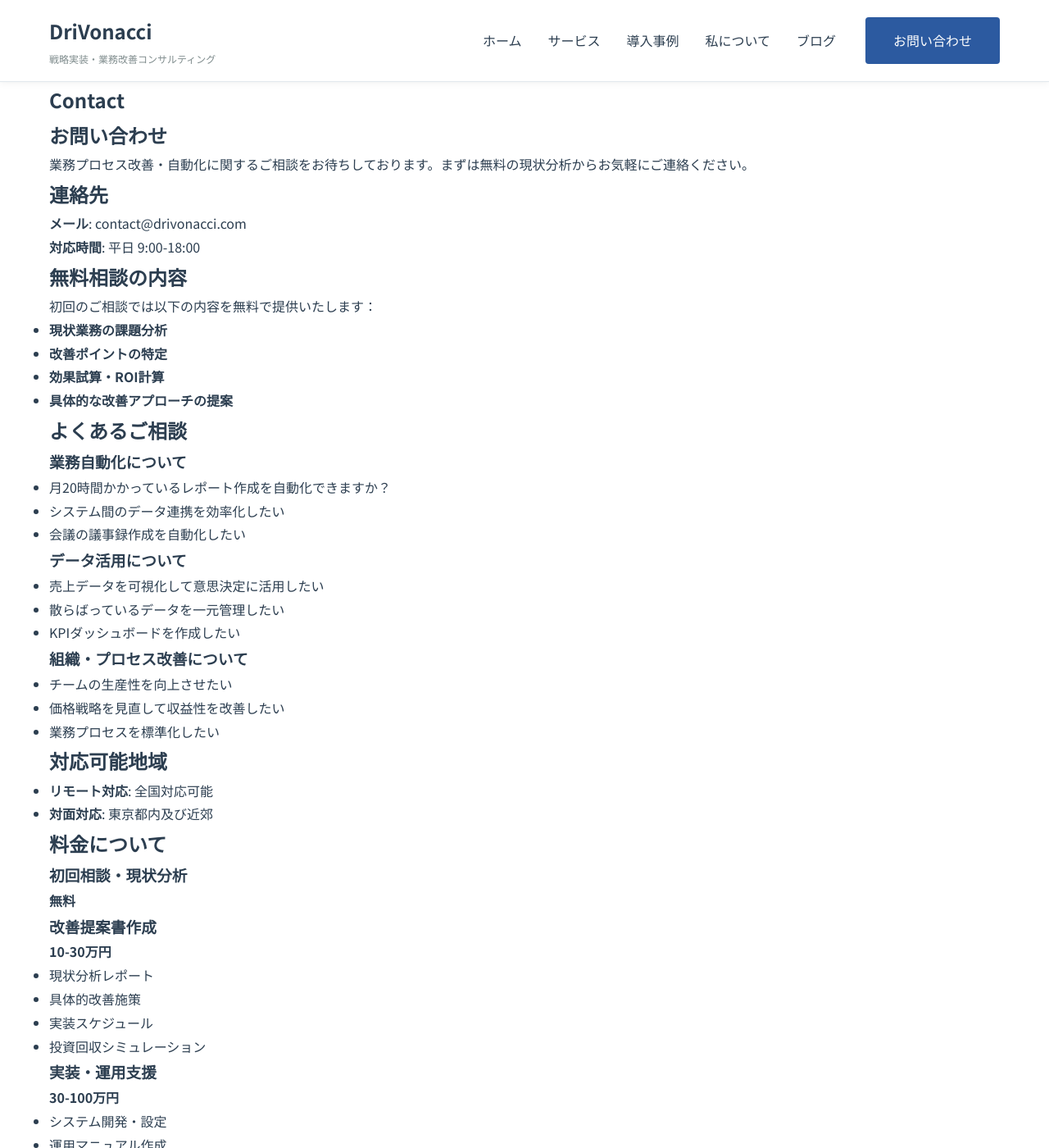
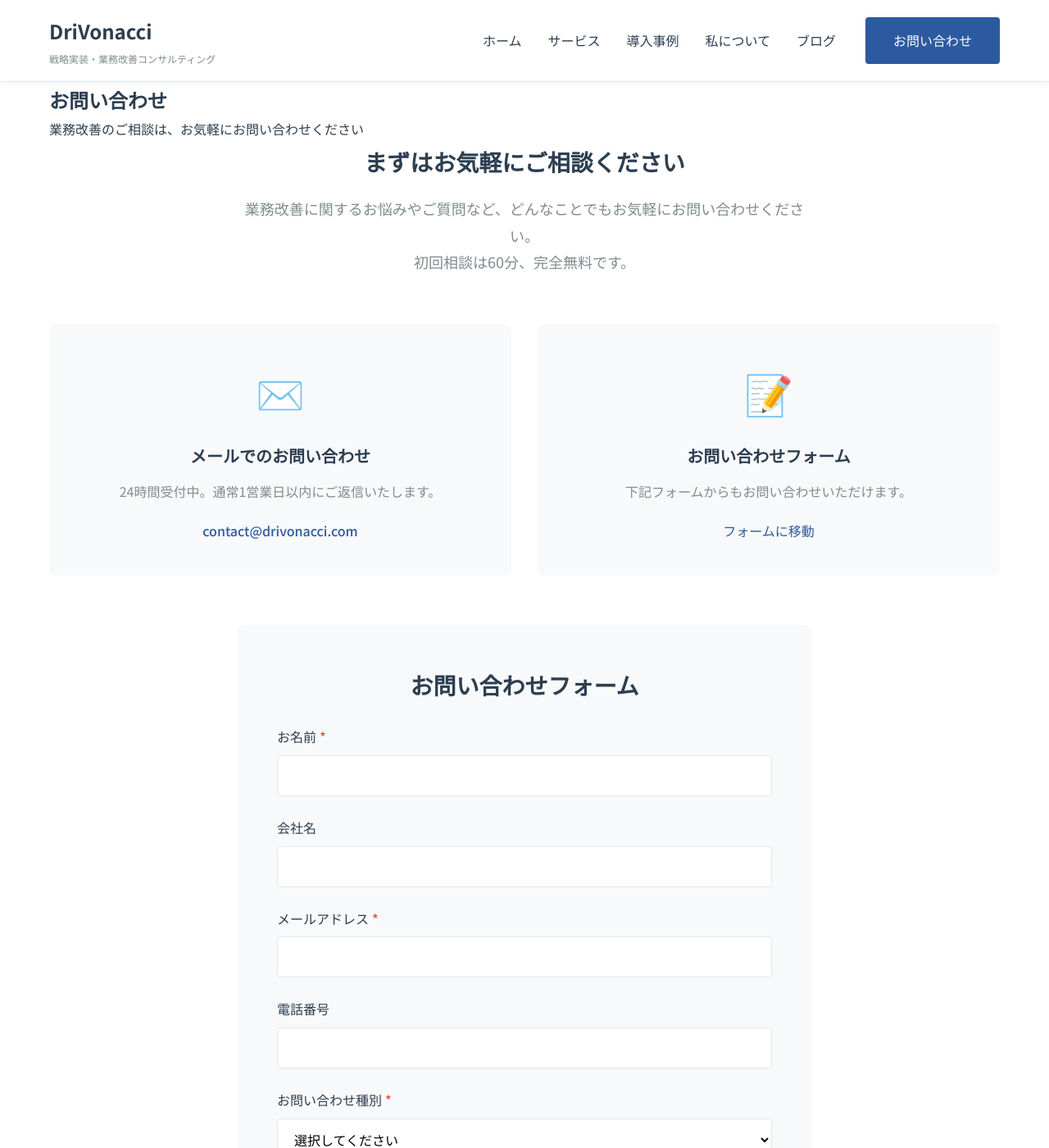
Before and after one commit to ManatoNhan/createHP, a Jekyll site: the page built from contact.md, in a window 1280 px wide and 1400 px high. Shown: the whole window at 82% size. Built offline with Jekyll 4.4.1, drawn with Linux system fonts in a browser that asks for light colours; some of the changed text lies outside the part shown.

Commit message:
Complete contact page with form and FAQ

```diff
--- a/contact.md
+++ b/contact.md
@@ -1,84 +1,308 @@
 ---
 layout: page
-title: Contact
-permalink: /contact/
+title: お問い合わせ
+description: 業務改善のご相談は、お気軽にお問い合わせください
 ---
 
-# お問い合わせ
+<style>
+.contact-intro {
+  text-align: center;
+  max-width: 700px;
+  margin: 0 auto 60px;
+}
 
-業務プロセス改善・自動化に関するご相談をお待ちしております。まずは無料の現状分析からお気軽にご連絡ください。
+.contact-intro h2 {
+  font-size: 1.75rem;
+  margin-bottom: 16px;
+  color: #2c3e50;
+}
 
-## 連絡先
+.contact-intro p {
+  font-size: 1.125rem;
+  color: #7f8c8d;
+  line-height: 1.8;
+}
 
-**メール**: contact@drivonacci.com
+.contact-methods {
+  display: grid;
+  grid-template-columns: repeat(auto-fit, minmax(300px, 1fr));
+  gap: 32px;
+  margin-bottom: 60px;
+}
 
-**対応時間**: 平日 9:00-18:00
+.contact-card {
+  background-color: #f8f9fa;
+  padding: 40px 32px;
+  border-radius: 8px;
+  text-align: center;
+  transition: transform 0.3s;
+}
 
-## 無料相談の内容
+.contact-card:hover {
+  transform: translateY(-8px);
+}
 
-初回のご相談では以下の内容を無料で提供いたします：
+.contact-icon {
+  font-size: 3rem;
+  margin-bottom: 16px;
+}
 
-- **現状業務の課題分析**
-- **改善ポイントの特定**
-- **効果試算・ROI計算**
-- **具体的な改善アプローチの提案**
+.contact-card h3 {
+  font-size: 1.25rem;
+  margin-bottom: 12px;
+  color: #2c3e50;
+}
 
-## よくあるご相談
+.contact-card p {
+  color: #7f8c8d;
+  margin-bottom: 20px;
+  line-height: 1.7;
+}
 
-### 業務自動化について
-- 月20時間かかっているレポート作成を自動化できますか？
-- システム間のデータ連携を効率化したい
-- 会議の議事録作成を自動化したい
+.contact-card a {
+  display: inline-block;
+  color: #2c5aa0;
+  font-weight: 500;
+  word-break: break-all;
+}
 
-### データ活用について
-- 売上データを可視化して意思決定に活用したい
-- 散らばっているデータを一元管理したい
-- KPIダッシュボードを作成したい
+.contact-form-section {
+  max-width: 700px;
+  margin: 0 auto;
+  background-color: #f8f9fa;
+  padding: 48px;
+  border-radius: 8px;
+}
 
-### 組織・プロセス改善について
-- チームの生産性を向上させたい
-- 価格戦略を見直して収益性を改善したい
-- 業務プロセスを標準化したい
+.contact-form-section h2 {
+  font-size: 1.75rem;
+  margin-bottom: 24px;
+  color: #2c3e50;
+  text-align: center;
+}
 
-## 対応可能地域
+.form-group {
+  margin-bottom: 24px;
+}
 
-- **リモート対応**: 全国対応可能
-- **対面対応**: 東京都内及び近郊
+.form-group label {
+  display: block;
+  font-weight: 500;
+  margin-bottom: 8px;
+  color: #2c3e50;
+}
 
-## 料金について
+.form-group input,
+.form-group textarea,
+.form-group select {
+  width: 100%;
+  padding: 12px 16px;
+  border: 1px solid #e1e8ed;
+  border-radius: 4px;
+  font-size: 1rem;
+  font-family: inherit;
+  background-color: #ffffff;
+  transition: border-color 0.3s;
+}
 
-### 初回相談・現状分析
-**無料**
+.form-group input:focus,
+.form-group textarea:focus,
+.form-group select:focus {
+  outline: none;
+  border-color: #2c5aa0;
+}
 
-### 改善提案書作成
-**10-30万円**
-- 現状分析レポート
-- 具体的改善施策
-- 実装スケジュール
-- 投資回収シミュレーション
+.form-group textarea {
+  min-height: 150px;
+  resize: vertical;
+}
 
-### 実装・運用支援
-**30-100万円**
-- システム開発・設定
-- 運用マニュアル作成
-- 効果測定・改善提案
+.form-note {
+  font-size: 0.875rem;
+  color: #7f8c8d;
+  margin-top: 8px;
+}
 
-※プロジェクト内容により個別見積もりとなります
+.form-required {
+  color: #e74c3c;
+  margin-left: 4px;
+}
 
-## お問い合わせの流れ
+.form-submit {
+  text-align: center;
+  margin-top: 32px;
+}
 
-1. **メールでのお問い合わせ**
-   課題や改善したい業務について簡単にお聞かせください
+.faq-section {
+  margin-top: 80px;
+  max-width: 800px;
+  margin-left: auto;
+  margin-right: auto;
+}
 
-2. **オンライン打ち合わせ**
-   詳細なヒアリングと無料の現状分析を実施
+.faq-section h2 {
+  font-size: 2rem;
+  text-align: center;
+  margin-bottom: 40px;
+  color: #2c3e50;
+}
 
-3. **提案書作成**
-   具体的な改善案と見積もりを提示
+.faq-item {
+  margin-bottom: 24px;
+  border-bottom: 1px solid #e1e8ed;
+  padding-bottom: 24px;
+}
 
-4. **実装開始**
-   合意後、改善プロジェクトを開始
+.faq-item:last-child {
+  border-bottom: none;
+}
 
----
+.faq-question {
+  font-size: 1.125rem;
+  font-weight: 600;
+  color: #2c3e50;
+  margin-bottom: 12px;
+}
 
-まずはお気軽にメールでご連絡ください。あなたの業務課題解決のお手伝いをさせていただきます。
+.faq-answer {
+  color: #7f8c8d;
+  line-height: 1.8;
+}
+</style>
+
+<div class="contact-intro">
+  <h2>まずはお気軽にご相談ください</h2>
+  <p>
+    業務改善に関するお悩みやご質問など、どんなことでもお気軽にお問い合わせください。<br>
+    初回相談は60分、完全無料です。
+  </p>
+</div>
+
+<div class="contact-methods">
+  <div class="contact-card">
+    <div class="contact-icon">✉️</div>
+    <h3>メールでのお問い合わせ</h3>
+    <p>
+      24時間受付中。通常1営業日以内にご返信いたします。
+    </p>
+    <a href="mailto:{{ site.email }}">{{ site.email }}</a>
+  </div>
+
+  <div class="contact-card">
+    <div class="contact-icon">📝</div>
+    <h3>お問い合わせフォーム</h3>
+    <p>
+      下記フォームからもお問い合わせいただけます。
+    </p>
+    <a href="#contact-form">フォームに移動</a>
+  </div>
+</div>
+
+<div class="contact-form-section" id="contact-form">
+  <h2>お問い合わせフォーム</h2>
+
+  <form action="https://formspree.io/f/YOUR_FORM_ID" method="POST">
+    <div class="form-group">
+      <label for="name">
+        お名前<span class="form-required">*</span>
+      </label>
+      <input type="text" id="name" name="name" required>
+    </div>
+
+    <div class="form-group">
+      <label for="company">
+        会社名
+      </label>
+      <input type="text" id="company" name="company">
+    </div>
+
+    <div class="form-group">
+      <label for="email">
+        メールアドレス<span class="form-required">*</span>
+      </label>
+      <input type="email" id="email" name="email" required>
+    </div>
+
+    <div class="form-group">
+      <label for="phone">
+        電話番号
+      </label>
+      <input type="tel" id="phone" name="phone">
+    </div>
+
+    <div class="form-group">
+      <label for="inquiry-type">
+        お問い合わせ種別<span class="form-required">*</span>
+      </label>
+      <select id="inquiry-type" name="inquiry-type" required>
+        <option value="">選択してください</option>
+        <option value="consultation">無料相談を申し込む</option>
+        <option value="service">サービスについて質問</option>
+        <option value="pricing">料金について質問</option>
+        <option value="other">その他</option>
+      </select>
+    </div>
+
+    <div class="form-group">
+      <label for="message">
+        お問い合わせ内容<span class="form-required">*</span>
+      </label>
+      <textarea id="message" name="message" required></textarea>
+      <p class="form-note">
+        具体的な課題や、ご希望のサービス内容などをお書きください。
+      </p>
+    </div>
+
+    <div class="form-submit">
+      <button type="submit" class="btn btn-primary btn-lg">
+        送信する
+      </button>
+    </div>
+  </form>
+</div>
+
+<div class="faq-section">
+  <h2>よくあるご質問</h2>
+
+  <div class="faq-item">
+    <div class="faq-question">Q. 初回相談は本当に無料ですか？</div>
+    <div class="faq-answer">
+      はい、初回相談（60分）は完全無料です。貴社の課題をお聞きし、最適なアプローチをご提案いたします。
+    </div>
+  </div>
+
+  <div class="faq-item">
+    <div class="faq-question">Q. どのような企業が対象ですか？</div>
+    <div class="faq-answer">
+      CS/Sales/Biz Opsの業務改善を検討されている企業様が対象です。企業規模は問いません。スタートアップから中堅企業まで、幅広くご支援しています。
+    </div>
+  </div>
+
+  <div class="faq-item">
+    <div class="faq-question">Q. プロジェクト期間はどれくらいですか？</div>
+    <div class="faq-answer">
+      プロジェクトの規模により異なりますが、小規模な自動化施策で1-2ヶ月、包括的な業務改善で3-6ヶ月程度が目安です。まずは小さく始めて、効果を確認しながら拡大することも可能です。
+    </div>
+  </div>
+
+  <div class="faq-item">
+    <div class="faq-question">Q. 遠隔地でも対応可能ですか？</div>
+    <div class="faq-answer">
+      はい、オンラインでの打ち合わせ・支援が可能です。全国どこからでもご相談いただけます。
+    </div>
+  </div>
+
+  <div class="faq-item">
+    <div class="faq-question">Q. 料金体系について教えてください</div>
+    <div class="faq-answer">
+      プロジェクトの規模と期間に応じて、柔軟な料金設定をご用意しています。まずは無料相談で貴社の課題とご予算をお聞かせください。最適なプランをご提案いたします。
+    </div>
+  </div>
+
+  <div class="faq-item">
+    <div class="faq-question">Q. 技術的な知識がなくても大丈夫ですか？</div>
+    <div class="faq-answer">
+      もちろんです。技術的な部分は全てお任せください。ビジネスサイドの方にもわかりやすく説明し、現場で使いこなせる状態までサポートいたします。
+    </div>
+  </div>
+</div>
```
